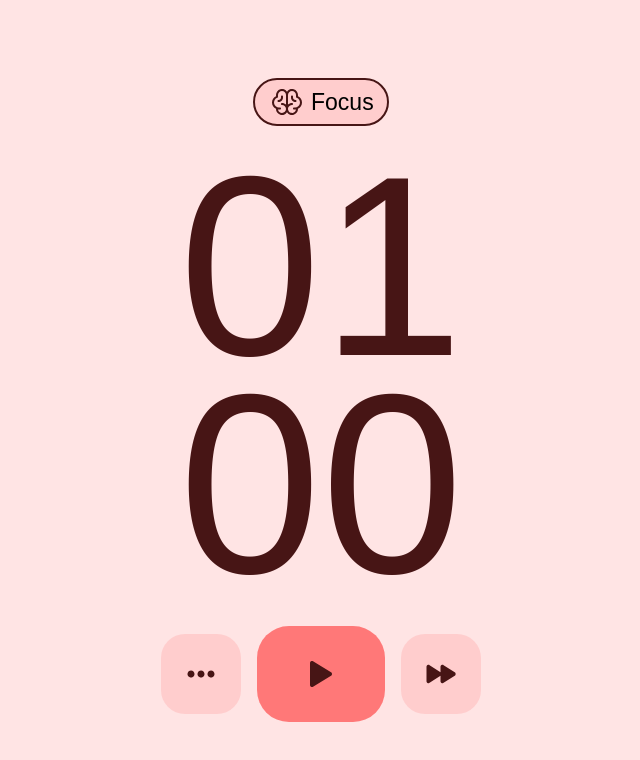
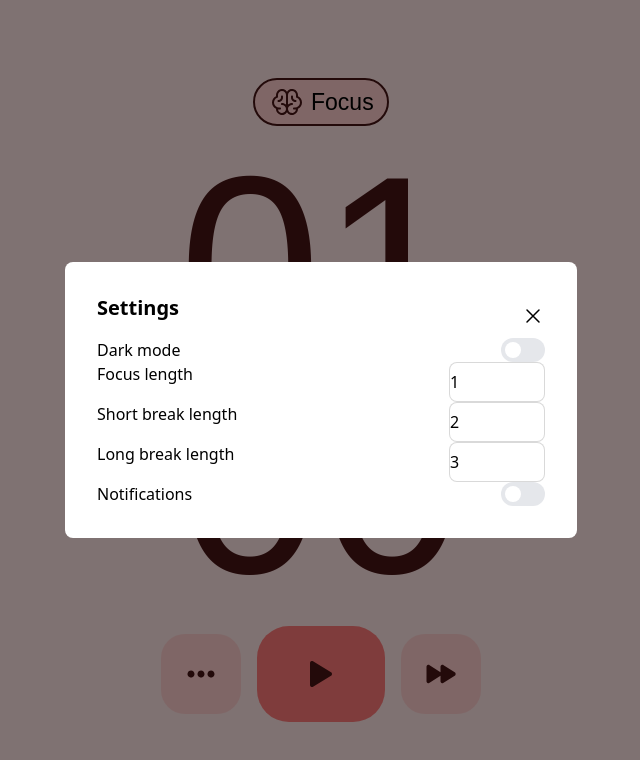
Before and after one commit to roman-mirzoian/pomodoro-timer, a React (Create React App) app: page / in a window 1280 px wide. Both pictures are taken after a click on the button 520 px from the left and 673 px from the top of the page. Shown: the top 760 px of the page, without its empty margins (319-959 px from the left). Built offline with nearby package versions, Linux system fonts and the light colour scheme.

Commit message:
feat: add modal settings view with base functional

```diff
--- a/package.json
+++ b/package.json
@@ -3,6 +3,8 @@
   "version": "0.1.0",
   "private": true,
   "dependencies": {
+    "@headlessui/react": "^1.7.15",
+    "@heroicons/react": "^2.0.18",
     "@reduxjs/toolkit": "^1.9.5",
     "@testing-library/jest-dom": "^5.16.5",
     "@testing-library/react": "^13.4.0",
--- a/src/components/ControlButtons.tsx
+++ b/src/components/ControlButtons.tsx
@@ -4,8 +4,12 @@ import CommonButton from "../ui/Buttons/CommonButton";
 import { useAppDispatch, useAppSelector } from "../hooks/redux";
 import { timerSlice } from "../store/reducers/TimerSlice";
 
+interface ControlButtonsProps {
+  handleOpenSettings: () => void;
+}
+
 // @renderOn
-const ControlButtons: FC = () => {
+const ControlButtons: FC<ControlButtonsProps> = ({ handleOpenSettings }) => {
   const { appState, appStatus } = useAppSelector((state) => state.timerReducer);
   const { changeAppState, setNextAppStatus } = timerSlice.actions;
   const dispatch = useAppDispatch();
@@ -18,14 +22,12 @@ const ControlButtons: FC = () => {
     dispatch(setNextAppStatus());
   }
 
-  function handleSettingButtonClick() {}
-
   return (
     <div className="flex items-center gap-x-4">
       <CommonButton
         appStatus={appStatus}
         buttonName={ButtonName.SETTINGS}
-        onClick={handleSettingButtonClick}
+        onClick={handleOpenSettings}
       />
       <CommonButton
         appState={appState}
--- a/src/components/Pomodoro.tsx
+++ b/src/components/Pomodoro.tsx
@@ -1,10 +1,12 @@
-import { FC } from "react";
+import { FC, useState } from "react";
 import Timer from "./Times";
 import ControlButtons from "./ControlButtons";
 import "../index.css";
-import { useAppSelector } from "../hooks/redux";
+import { useAppDispatch, useAppSelector } from "../hooks/redux";
 import { AppStatus } from "../types/types";
 import StatusBar from "../ui/StatusBar/StatusBar";
+import SettingsView from "../ui/Modals/Settings/Settings";
+import { timerSlice } from "../store/reducers/TimerSlice";
 
 // @cssOn
 const mainStyle =
@@ -13,7 +15,10 @@ const mainStyle =
 
 // @renderOn
 const Pomodoro: FC = () => {
-  const { appStatus } = useAppSelector((state) => state.timerReducer);
+  const { appStatus, appState } = useAppSelector((state) => state.timerReducer);
+  const dispatch = useAppDispatch();
+  const { stopTimer } = timerSlice.actions;
+  const [showSettings, setShowSettings] = useState<boolean>(false);
 
   let appBackgroundStyle;
   switch (appStatus) {
@@ -28,11 +33,20 @@ const Pomodoro: FC = () => {
       break;
   }
 
+  function handleOpenSettings() {
+    setShowSettings((prevViewState) => !prevViewState);
+    dispatch(stopTimer());
+  }
+  function handleCloseSettings() {
+    setShowSettings(false);
+  }
+
   return (
     <div className={appBackgroundStyle}>
       <StatusBar status={appStatus} />
       <Timer />
-      <ControlButtons />
+      <ControlButtons handleOpenSettings={handleOpenSettings} />
+      {showSettings && <SettingsView onClose={handleCloseSettings} />}
     </div>
   );
 };
--- a/src/components/Times.tsx
+++ b/src/components/Times.tsx
@@ -11,6 +11,8 @@ const Timer: FunctionComponent<TimerProps> = () => {
   const { appState, appStatus, settings } = useAppSelector(
     (state) => state.timerReducer
   );
+  console.log(settings);
+
   const { setNextAppStatus } = timerSlice.actions;
   const dispatch = useAppDispatch();
 
@@ -26,7 +28,7 @@ const Timer: FunctionComponent<TimerProps> = () => {
       seconds: 0,
     });
     setTimeInSeconds(starterTime * 60);
-  }, [appStatus]);
+  }, [appStatus, settings]);
 
   const [timerId, setTimerId] = useState<NodeJS.Timer>();
 
--- a/src/store/reducers/TimerSlice.ts
+++ b/src/store/reducers/TimerSlice.ts
@@ -29,6 +29,9 @@ export const timerSlice = createSlice({
         state.appState = appState;
       }
     },
+    stopTimer(state) {
+      state.appState = AppState.PAUSE;
+    },
     setNextAppStatus(state) {
       let appStatus, isShortBreakCompleted;
       if (state.appStatus === AppStatus.FOCUS && !state.isShortBreakCompleted) {
@@ -53,6 +56,21 @@ export const timerSlice = createSlice({
         state.isShortBreakCompleted = isShortBreakCompleted;
       }
     },
+    setDarkMode(state) {
+      state.settings.darkMode = !state.settings.darkMode;
+    },
+    setNotifications(state) {
+      state.settings.notifications = !state.settings.notifications;
+    },
+    setFocusLength(state, action) {
+      state.settings.focusLength = action.payload;
+    },
+    setShortBreakLength(state, action) {
+      state.settings.shortBreakLength = action.payload;
+    },
+    setLongBreakLength(state, action) {
+      state.settings.longBreakLength = action.payload;
+    },
   },
 });
 
--- /dev/null
+++ b/src/ui/Modals/Settings/Settings.tsx
@@ -0,0 +1,198 @@
+import { FC, ReactNode } from "react";
+import { Switch } from "@headlessui/react";
+import { useAppDispatch, useAppSelector } from "../../../hooks/redux";
+import { timerSlice } from "../../../store/reducers/TimerSlice";
+
+interface SettingsViewProps {
+  onClose: () => void;
+}
+
+const SettingsView: FC<SettingsViewProps> = ({ onClose }) => {
+  const { settings } = useAppSelector((state) => state.timerReducer);
+  const {
+    darkMode,
+    focusLength,
+    shortBreakLength,
+    longBreakLength,
+    notifications,
+  } = settings;
+  const dispatch = useAppDispatch();
+  const {
+    setDarkMode,
+    setNotifications,
+    setFocusLength,
+    setShortBreakLength,
+    setLongBreakLength,
+  } = timerSlice.actions;
+
+  function handleSetDarkMode() {
+    dispatch(setDarkMode());
+  }
+  function handleSetNotifications() {
+    dispatch(setNotifications());
+  }
+  function handleSetFocuslength(event: React.ChangeEvent<HTMLInputElement>) {
+    dispatch(setFocusLength(+event.target.value));
+  }
+  function handleSetShortBreaklength(
+    event: React.ChangeEvent<HTMLInputElement>
+  ) {
+    dispatch(setShortBreakLength(+event.target.value));
+  }
+  function handleSetLongBreaklength(
+    event: React.ChangeEvent<HTMLInputElement>
+  ) {
+    dispatch(setLongBreakLength(+event.target.value));
+  }
+
+  return (
+    <ModalView onClose={onClose}>
+      <ModalHeader onClose={onClose} />
+      <div className="flex flex-col">
+        <ModalItem name="Dark mode">
+          <SwitchButton enabled={darkMode} setEnabled={handleSetDarkMode} />
+        </ModalItem>
+        <ModalItem name="Focus length">
+          <NumberInput value={focusLength} onChange={handleSetFocuslength} />
+        </ModalItem>
+        <ModalItem name="Short break length">
+          <NumberInput
+            value={shortBreakLength}
+            onChange={handleSetShortBreaklength}
+          />
+        </ModalItem>
+        <ModalItem name="Long break length">
+          <NumberInput
+            value={longBreakLength}
+            onChange={handleSetLongBreaklength}
+          />
+        </ModalItem>
+        <ModalItem name="Notifications">
+          <SwitchButton
+            enabled={notifications}
+            setEnabled={handleSetNotifications}
+          />
+        </ModalItem>
+      </div>
+    </ModalView>
+  );
+};
+
+interface ModalViewProps {
+  children: ReactNode;
+  onClose: () => void;
+}
+
+function ModalView({ children, onClose }: ModalViewProps) {
+  const handleOverlayClick = (event: React.MouseEvent) => {
+    if (event.target === event.currentTarget) {
+      onClose();
+    }
+  };
+
+  return (
+    <div className="fixed z-10 inset-0 overflow-y-auto">
+      <div className="flex items-center justify-center min-h-screen px-4 text-center">
+        <div className="fixed inset-0 transition-opacity">
+          <div
+            className="absolute inset-0 bg-black opacity-50"
+            onClick={handleOverlayClick}
+          ></div>
+        </div>
+        <span
+          className="inline-block align-middle bg-white rounded-lg p-8 text-center z-10"
+          role="dialog"
+          aria-modal="true"
+          aria-labelledby="modal-title"
+        >
+          {children}
+        </span>
+      </div>
+    </div>
+  );
+}
+
+function ModalHeader({ onClose }: { onClose: () => void }) {
+  return (
+    <div className="flex justify-between w-[448px]">
+      <h2 id="modal-title" className="text-xl font-bold mb-4">
+        Settings
+      </h2>
+      <XMarkIcon onClick={onClose} />
+    </div>
+  );
+}
+
+function ModalItem({ children, name }: { children: ReactNode; name: string }) {
+  return (
+    <div className="flex justify-between">
+      <div>{name}</div>
+      {children}
+    </div>
+  );
+}
+
+function XMarkIcon({ onClick }: { onClick: () => void }) {
+  return (
+    <button onClick={onClick}>
+      <svg
+        xmlns="http://www.w3.org/2000/svg"
+        fill="none"
+        viewBox="0 0 24 24"
+        strokeWidth={1.5}
+        stroke="currentColor"
+        className="w-6 h-6"
+      >
+        <path
+          strokeLinecap="round"
+          strokeLinejoin="round"
+          d="M6 18L18 6M6 6l12 12"
+        />
+      </svg>
+    </button>
+  );
+}
+
+interface SwitchButtonProps {
+  enabled: boolean;
+  setEnabled: () => void;
+}
+
+function SwitchButton({ enabled, setEnabled }: SwitchButtonProps) {
+  return (
+    <Switch
+      checked={enabled}
+      onChange={setEnabled}
+      className={`${
+        enabled ? "bg-blue-600" : "bg-gray-200"
+      } relative inline-flex h-6 w-11 items-center rounded-full`}
+    >
+      <span className="sr-only">Enable notifications</span>
+      <span
+        className={`${
+          enabled ? "translate-x-6" : "translate-x-1"
+        } inline-block h-4 w-4 transform rounded-full bg-white transition`}
+      />
+    </Switch>
+  );
+}
+
+interface NumberInpurProps {
+  value: number;
+  onChange?: (event: React.ChangeEvent<HTMLInputElement>) => void;
+}
+
+function NumberInput({ value, onChange }: NumberInpurProps) {
+  return (
+    <input
+      type="number"
+      min={1}
+      max={60}
+      className="w-[96px] h-[40px] border-[1px] border-black/[.15] rounded-lg"
+      value={value}
+      onChange={onChange}
+    />
+  );
+}
+
+export default SettingsView;
```
Also changed, not shown: 1 other file (tests, documents, lock files or other folders).
